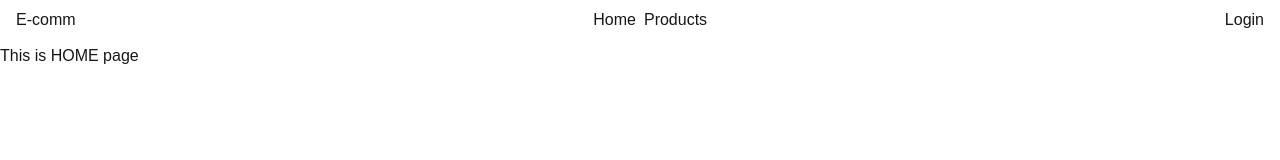
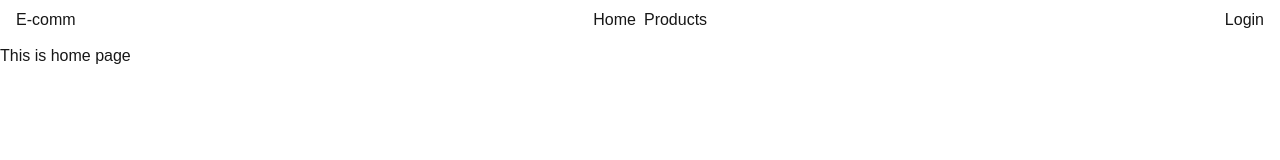
Before and after one commit to SumanrajBera/nextjs-part2, a Next.js app: page /home in a window 1280 px wide. Shown: the top 160 px of the page. Built offline with nearby package versions, Linux system fonts and the light colour scheme.

Commit message:
Changed in home page

```diff
--- a/src/app/home/page.js
+++ b/src/app/home/page.js
@@ -2,7 +2,9 @@ import React from 'react'
 
 const page = () => {
   return (
-    <div>This is HOME page</div>
+    <div >
+      This is home page
+    </div>
   )
 }
 
```
